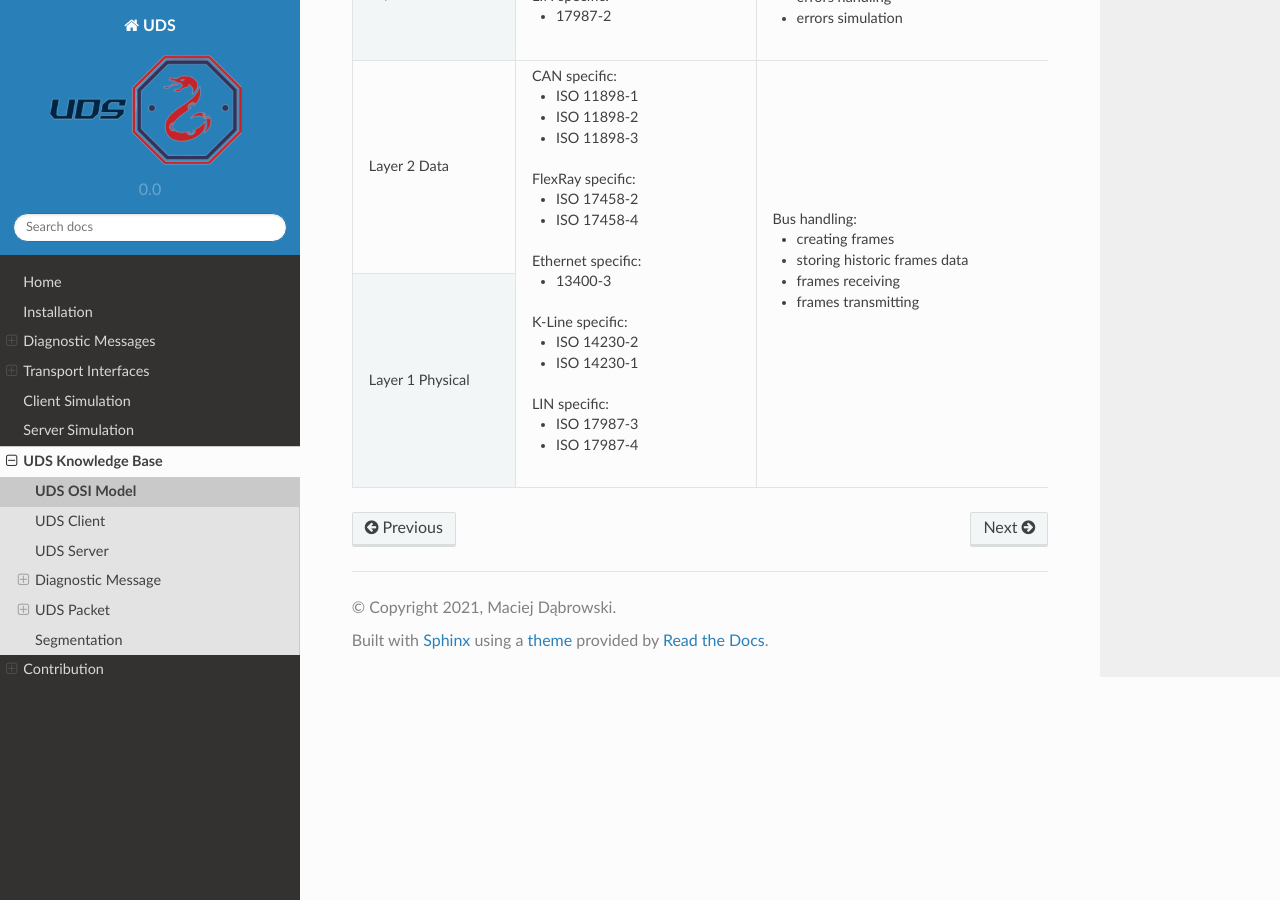
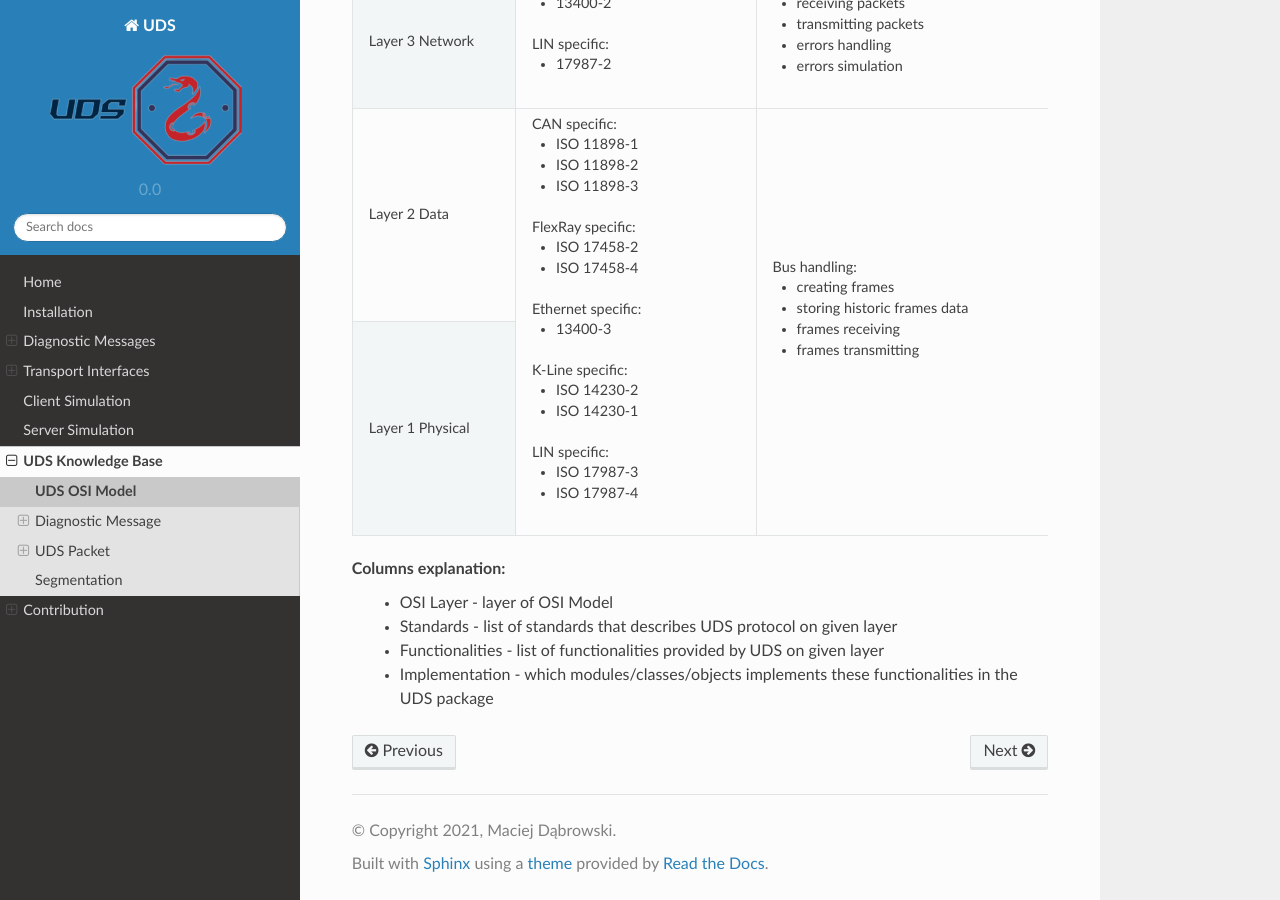
Before and after one commit to mdabrowski1990/uds, a Sphinx documentation site: the page built from docs/source/pages/knowledge_base/osi_model.rst, in a window 1280 px wide and 900 px high, scrolled down 1040 px. Built offline with Sphinx 7.4.7 and the Read the Docs theme 2.0.0, drawn with Linux system fonts in a browser that asks for light colours; pages that are not in the unit, such as notebooks, are missing from menus; some of the changed text lies outside the part shown.

Commit message:
docs_osi_model_start
Adjust OSI model documentation of UDS package.

```diff
--- a/docs/source/pages/knowledge_base.rst
+++ b/docs/source/pages/knowledge_base.rst
@@ -9,8 +9,6 @@ UDS protocol itself.
    :caption: Table of Content
 
    knowledge_base/osi_model.rst
-   knowledge_base/client.rst
-   knowledge_base/server.rst
    knowledge_base/diagnostic_message.rst
    knowledge_base/packet.rst
    knowledge_base/segmentation.rst
--- a/docs/source/pages/knowledge_base/client.rst
+++ /dev/null
@@ -1,2 +0,0 @@
-UDS Client
-==========
--- a/docs/source/pages/knowledge_base/osi_model.rst
+++ b/docs/source/pages/knowledge_base/osi_model.rst
@@ -1,5 +1,6 @@
 UDS OSI Model
 =============
+Overview of UDS `OSI model <https://en.wikipedia.org/wiki/OSI_model>`_ is presented in the table below.
 
 +--------------+--------------------------------+-------------------------------------------+-----------------------------------------------------------------------------+
 |   OSI Layer  |          ISO Standards         |              Functionalities              |                                Implementation                               |
@@ -106,3 +107,9 @@ UDS OSI Model
 |              |                                |                                           |                                                                             |
 |              | - ISO 17987-4                  |                                           |                                                                             |
 +--------------+--------------------------------+-------------------------------------------+-----------------------------------------------------------------------------+
+
+Columns explanation:
+ - OSI Layer - layer of OSI Model
+ - Standards - list of standards that describes UDS protocol on given layer
+ - Functionalities - list of functionalities provided by UDS on given layer
+ - Implementation - which modules/classes/objects implements these functionalities in the UDS package
--- a/docs/source/pages/knowledge_base/server.rst
+++ /dev/null
@@ -1,2 +0,0 @@
-UDS Server
-==========
```
